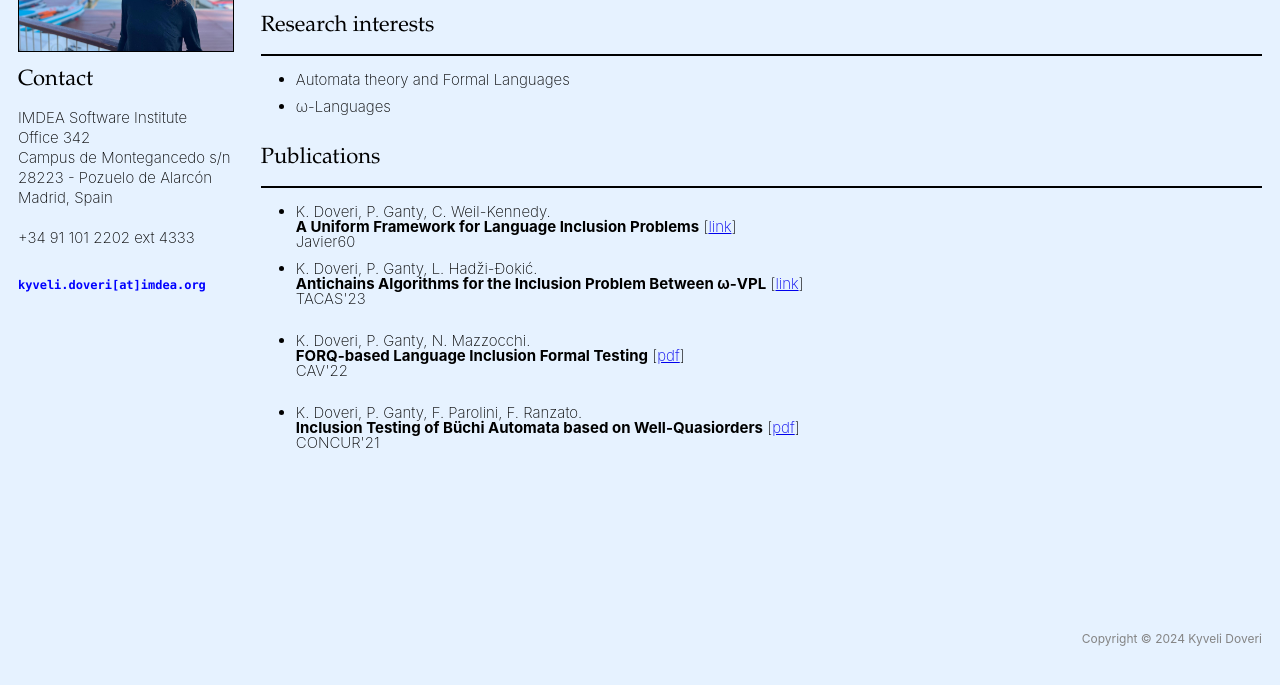
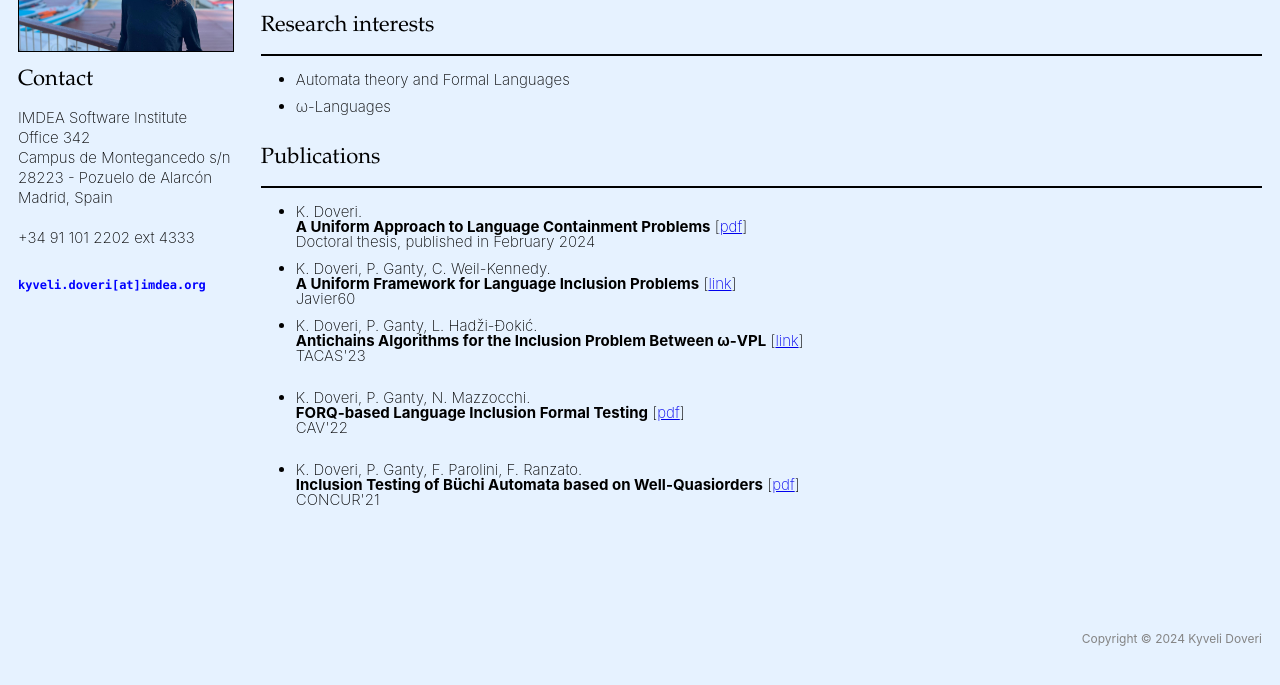
Before and after one commit to kyveli/kyveli.github.io, a plain HTML site: page index.html in a window 1280 px wide. Shown: the part 119-804 px from the top of the page. Drawn offline with Linux system fonts and the light colour scheme.

Commit message:
Upload thesis.

```diff
--- a/index.html
+++ b/index.html
@@ -10,7 +10,7 @@
     <div class="container">
       <div class="menu">
         <div class="flex-item">
-          <img class="profile-image" src="pictures/me.jpg" alt="An image of me" style="float:left;width:214px;height:auto;">
+          <img class="profile-image" src="data/me.jpg" alt="An image of me" style="float:left;width:214px;height:auto;">
         </div>
         <div class="flex-item">
     	  <h2 >Contact</h2>
@@ -44,6 +44,12 @@
           <div class="horizontalLine">
             <div class="flex-container-hor">
               <ul>
+                <li> K. Doveri.
+	              <br class="paper">
+	              <b class="bold">A Uniform Approach to Language Containment Problems</b>
+		          [<a href="data/thesis.pdf">pdf</a>]
+	              <br class="paper"> Doctoral thesis, published in February 2024
+                </li>
                 <li> K. Doveri, P. Ganty, C. Weil-Kennedy.
 	              <br class="paper">
 	              <b class="bold">A Uniform Framework for Language Inclusion Problems</b>
```
Also changed, not shown: data/me.jpg (renamed from pictures/me.jpg), pictures/profile.png (deleted), 1 other file.
